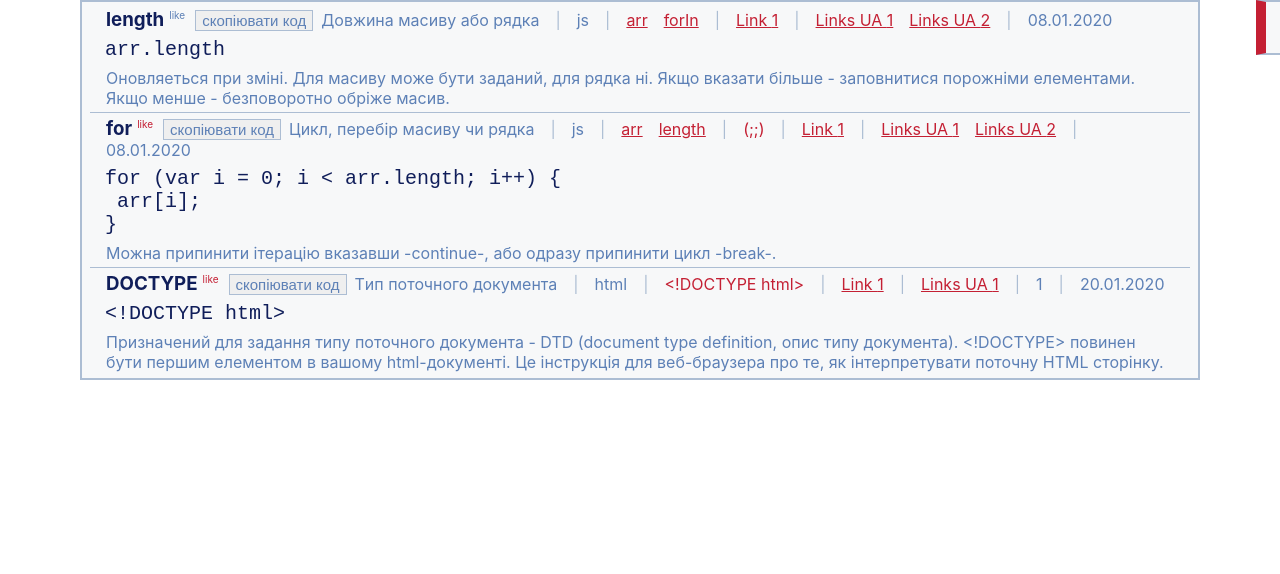
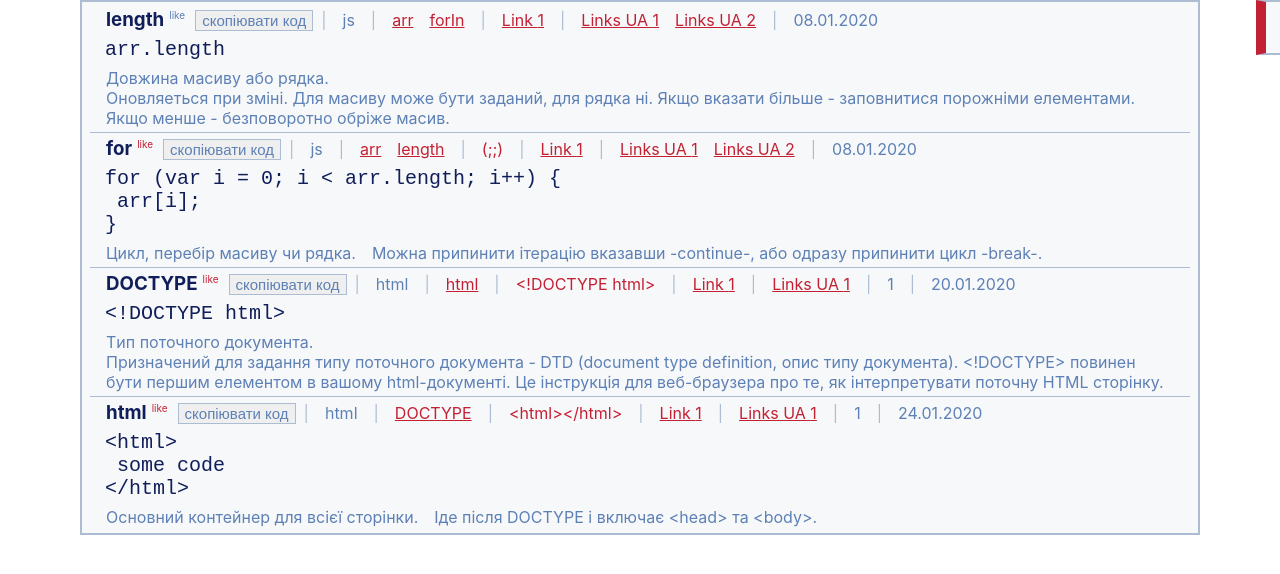
Before and after one commit to AntonKuts/code-encyclopedia, a React (Create React App) app: page / in a window 1280 px wide. Shown: the top 574 px of the page. Built offline with nearby package versions, Linux system fonts and the light colour scheme.

Commit message:
tooltip + html

```diff
--- a/src/Content.js
+++ b/src/Content.js
@@ -1,14 +1,15 @@
 
 import React, { useState } from 'react';
 import './Content.css';
+import Tooltip from './Tooltip';
 
 const Content = ({language, setTost}) => {
   const startInfo = [
     {
       id: 1,
       title: 'length',
-      intro: 'The length of the array or string',
-      introUa: 'Довжина масиву або рядка',
+      intro: 'The length of the array or string.',
+      introUa: 'Довжина масиву або рядка.',
       similarTopics: ['arr', 'forIn'],
       like: false,
       category: 'js',
@@ -22,7 +23,6 @@ const Content = ({language, setTost}) => {
         'https://learn.javascript.ru/array#nemnogo-o-length'
       ],
       author: 'Anton Kuts',
-      authorContactLink: 'https://www.linkedin.com/in/anton-kuts/',
       dateIntroductionOrUpdate: '08.01.2020',
       code: ['arr.length'],
       display: true,
@@ -32,8 +32,8 @@ const Content = ({language, setTost}) => {
     {
       id: 2,
       title: 'for',
-      intro: 'Loop array or string',
-      introUa: 'Цикл, перебір масиву чи рядка',
+      intro: 'Loop array or string.',
+      introUa: 'Цикл, перебір масиву чи рядка.',
       similarTopics: ['arr', 'length'],
       like: true,
       category: 'js',
@@ -47,7 +47,6 @@ const Content = ({language, setTost}) => {
         'https://learn.javascript.ru/while-for#tsikl-for'
       ],
       author: 'Anton Kuts',
-      authorContactLink: 'https://www.linkedin.com/in/anton-kuts/',
       dateIntroductionOrUpdate: '08.01.2020',
       code:'for (var i = 0; i < arr.length; i++) { \n arr[i];\n}',
       display: true,
@@ -57,9 +56,9 @@ const Content = ({language, setTost}) => {
     {
       id: 3,
       title: 'DOCTYPE',
-      intro: 'The type of the current document',
-      introUa: 'Tип поточного документа',
-      similarTopics: [],
+      intro: 'The type of the current document.',
+      introUa: 'Tип поточного документа.',
+      similarTopics: ['html'],
       like: true,
       category: 'html',
       descriptionEng: 'Designed to specify the current document type - DTD (document type definition). <! DOCTYPE> should be the first element in your html document. This is a web browser instruction on how to interpret the current HTML page.',
@@ -71,121 +70,137 @@ const Content = ({language, setTost}) => {
         'https://css.in.ua/html/tag/doctype',
       ],
       author: 'Anton Kuts',
-      authorContactLink: 'https://www.linkedin.com/in/anton-kuts/',
       dateIntroductionOrUpdate: '20.01.2020',
       code:'<!DOCTYPE html>',
       display: true,
       mandatoryAttributes: '<!DOCTYPE html>',
       lesson: 1
+    },
+    {
+      id: 3,
+      title: 'html',
+      intro: 'The main container for the entire page.',
+      introUa: 'Основний контейнер для всієї сторінки.',
+      similarTopics: ['DOCTYPE'],
+      like: true,
+      category: 'html',
+      descriptionEng: 'Comes after DOCTYPE and includes <head> and <body>.',
+      descriptionUa: 'Іде після DOCTYPE і включає <head> та <body>.',
+      linkToDocumentationEng: [
+        'https://developer.mozilla.org/en-US/docs/Web/HTML/Element/html'
+      ],
+      linkToDocumentationUA: [
+        'https://developer.mozilla.org/uk/docs/Web/HTML/%D0%95%D0%BB%D0%B5%D0%BC%D0%B5%D0%BD%D1%82/html',
+      ],
+      author: 'Anton Kuts',
+      dateIntroductionOrUpdate: '24.01.2020',
+      code:'<html>\n some code\n</html>',
+      display: true,
+      mandatoryAttributes: '<html></html>',
+      lesson: 1
     }
   ];
+
+  // authorContactLink: 'https://www.linkedin.com/in/anton-kuts/',
+
   const [info, setInfo] = useState(startInfo);
-  // const [language, setLanguage] = useState('ua');
+
   const setLike = item => {
     item.like = !item.like;
     const newInfo = [...info];
     newInfo.splice(item.id-1, 1, item);
     setInfo(newInfo);
   }
+
   function updateClipboard(text, code) {
     navigator.clipboard.writeText(code)
-    .then(function() {
-      setTost(`Code '${text}' successfully copy.`);
-    }, function() {
-      setTost(`Code '${text}' failed copy!`);
-    });
+    .then(()=> setTost(`Code '${text}' successfully copy.`), ()=>setTost(`Code '${text}' failed copy!`));
   }
-  console.log('________info_________');
-  console.log(info);
+
   return (
     <div className="content">
-      {info.map(item =>
-        <div className="main-box" key={item.title}>
+      {info.map((item, index) =>
+        <div className="main-box" key={item.title + index}>
           <div className="title-box">
+            { item.title
+              ?
+              <>
                 <a name={item.title} className="a-for-anchor-in" >
                   <h3>{item.title}</h3>
                 </a>
                 <p className= {`like ${item.like ? 'yesLike' : 'noLike'}`} onClick={() => setLike(item)}>
                   like
                 </p>
+              </>
+              : null
+            }
+            { item.title && item.code
+              ?
                 <button onClick={()=> updateClipboard(item.title, item.code)}>
                   {language === 'ua' ? 'скопіювати код' : 'copy code'}
                 </button>
-            <p>{language === 'ua' ? item.introUa : item.intro}</p>
-            <span className="sep">|</span>
-            <div className="tooltip">
-              <span className="tooltip-text">Category</span>
-              <p>{item.category}</p>
-            </div>
-            {item.similarTopics.length > 0
-              ?
-              <>
-                <span className="sep d1">|</span>
-                <div className="tooltip">
-                  <span className="tooltip-text">similar topics</span>
-                  {item.similarTopics.map(item => <a key={item} href={`#${item}`}>{item}</a> )}
-                </div>
-              </>
               : null
             }
-            { item.mandatoryAttributes
-              ?
-              <>
-                <span className="sep d2">|</span>
-                <div className="tooltip">
-                  <span className="tooltip-text">Mandatory Attributes</span>
-                  <p className="mandatory-attributes">{item.mandatoryAttributes}</p>
-                </div>
-              </>
-            : null
-            }
-            <span className="sep">|</span>
-            <div className="tooltip">
-              <span className="tooltip-text">Links</span>
-              {item.linkToDocumentationEng.map((item, index) =>
-                <a key={item} href={item} target="_blank" rel="noopener noreferrer">
+            <Tooltip
+              display={item.category}
+              tooltipText={'Category'}
+              children={<p>{item.category}</p>}
+            />
+            <Tooltip
+              display={item.similarTopics && item.similarTopics.length > 0}
+              tooltipText={'Similar topics'}
+              children={item.similarTopics && item.similarTopics.map((item, index) =>
+                <a key={item + index} href={`#${item}`}>{item}</a> )}
+            />
+            <Tooltip
+              display={item.mandatoryAttributes}
+              tooltipText={'Mandatory Attributes'}
+              children={<p className="mandatory-attributes">{item.mandatoryAttributes}</p>}
+            />
+            <Tooltip
+              display={item.linkToDocumentationEng && item.linkToDocumentationEng.length > 0}
+              tooltipText={'Links'}
+              children={item.linkToDocumentationEng && item.linkToDocumentationEng.map((item, index) =>
+                <a key={item + index} href={item} target="_blank" rel="noopener noreferrer">
                   Link {index+1}
                 </a> )
               }
-            </div>
-            { item.linkToDocumentationUA && language === 'ua'
-              ?
-              <>
-                <span className="sep">|</span>
-                <div className="tooltip">
-                  <span className="tooltip-text">Links UA</span>
-                  {item.linkToDocumentationUA.map((item, index) =>
-                    <a key={item} href={item} target="_blank" rel="noopener noreferrer">
+            />
+            <Tooltip
+              display={item.linkToDocumentationUA && item.linkToDocumentationUA.length > 0 && language === 'ua'}
+              tooltipText={'Links UA'}
+              children={item.linkToDocumentationUA && item.linkToDocumentationUA.map((item, index) =>
+                <a key={item + index} href={item} target="_blank" rel="noopener noreferrer">
                   Links UA {index+1}
                 </a> )
               }
+            />
+            <Tooltip
+              display={item.lesson}
+              tooltipText={'Lesson'}
+              children={<p>{item.lesson}</p>}
+            />
+            <Tooltip
+              display={item.dateIntroductionOrUpdate}
+              tooltipText={'Date'}
+              children={<p>{item.dateIntroductionOrUpdate}</p>}
+            />
           </div>
-              </>
-              : null
-            }
-            { item.lesson
+          { item.title && item.code
             ?
-              <>
-                <span className="sep d3">|</span>
-                <div className="tooltip">
-                  <span className="tooltip-text">Lesson</span>
-                  <p>{item.lesson}</p>
-                </div>
-              </>
-              : null
-            }
-            <span className="sep">|</span>
-            <div className="tooltip">
-              <span className="tooltip-text">Date</span>
-              <p>{item.dateIntroductionOrUpdate || ''}</p>
-            </div>
-          </div>
             <pre className="code-box" onClick={()=> updateClipboard(item.title, item.code)}>
               {item.code}
             </pre>
+            : null
+          }
+          { item.introUa || item.intro || item.descriptionUa || item.descriptionEng
+            ?
               <div className="discription-box">
-            <p>{language === 'ua' ? item.descriptionUa : item.descriptionEng}</p>
+                <p>{language === 'ua' && item.introUa ? item.introUa : item.intro ? item.intro : null}</p>
+                <p>{language === 'ua' && item.descriptionUa ? item.descriptionUa : item.descriptionEng ? item.descriptionEng : null}</p>
               </div>
+            : null
+          }
         </div>)
       }
     </div>
--- /dev/null
+++ b/src/Tooltip.js
@@ -0,0 +1,16 @@
+import React from 'react';
+
+const Tooltip = ({tooltipText, children, display}) => (
+  display
+    ?
+      <>
+        <span className="sep">|</span>
+        <div className="tooltip">
+          <span className="tooltip-text">{tooltipText}</span>
+          {children}
+        </div>
+      </>
+    : null
+)
+
+export default Tooltip;
```
Lines whose indentation alone changed are shown as unchanged.
